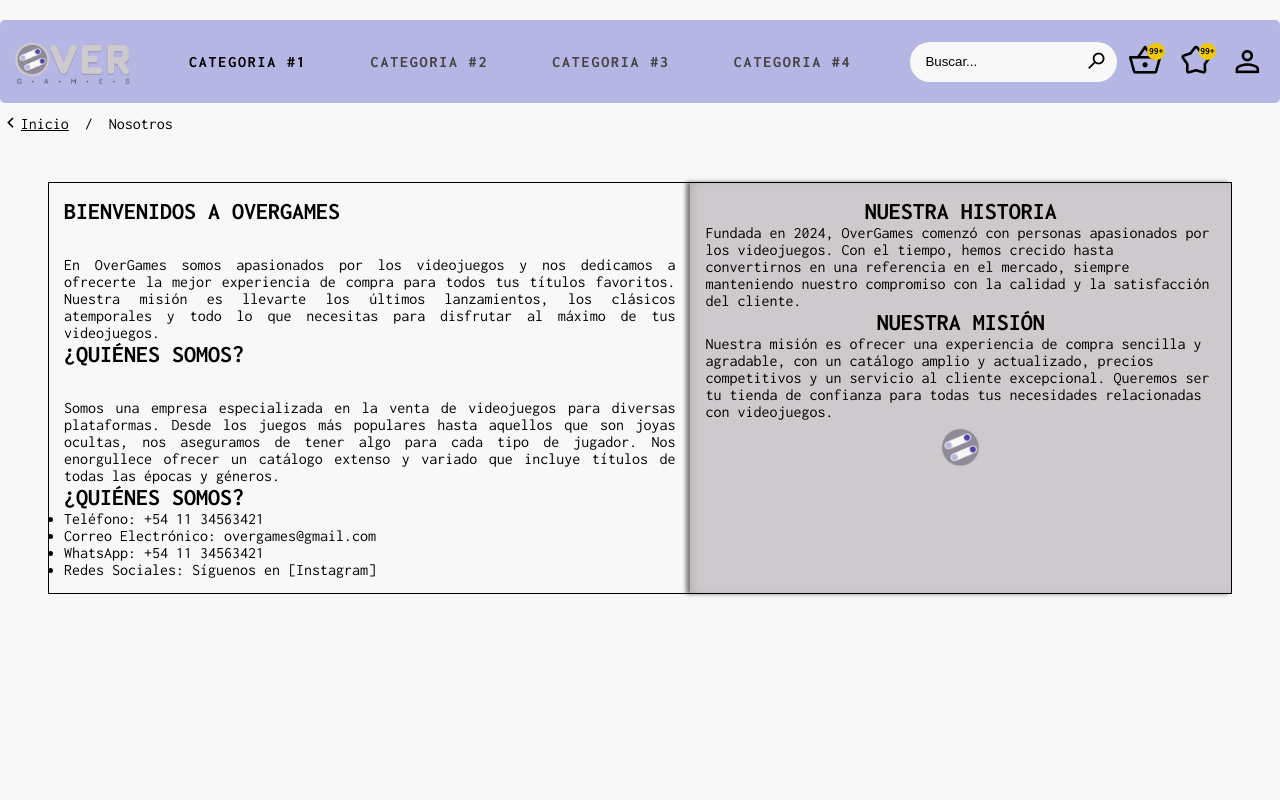
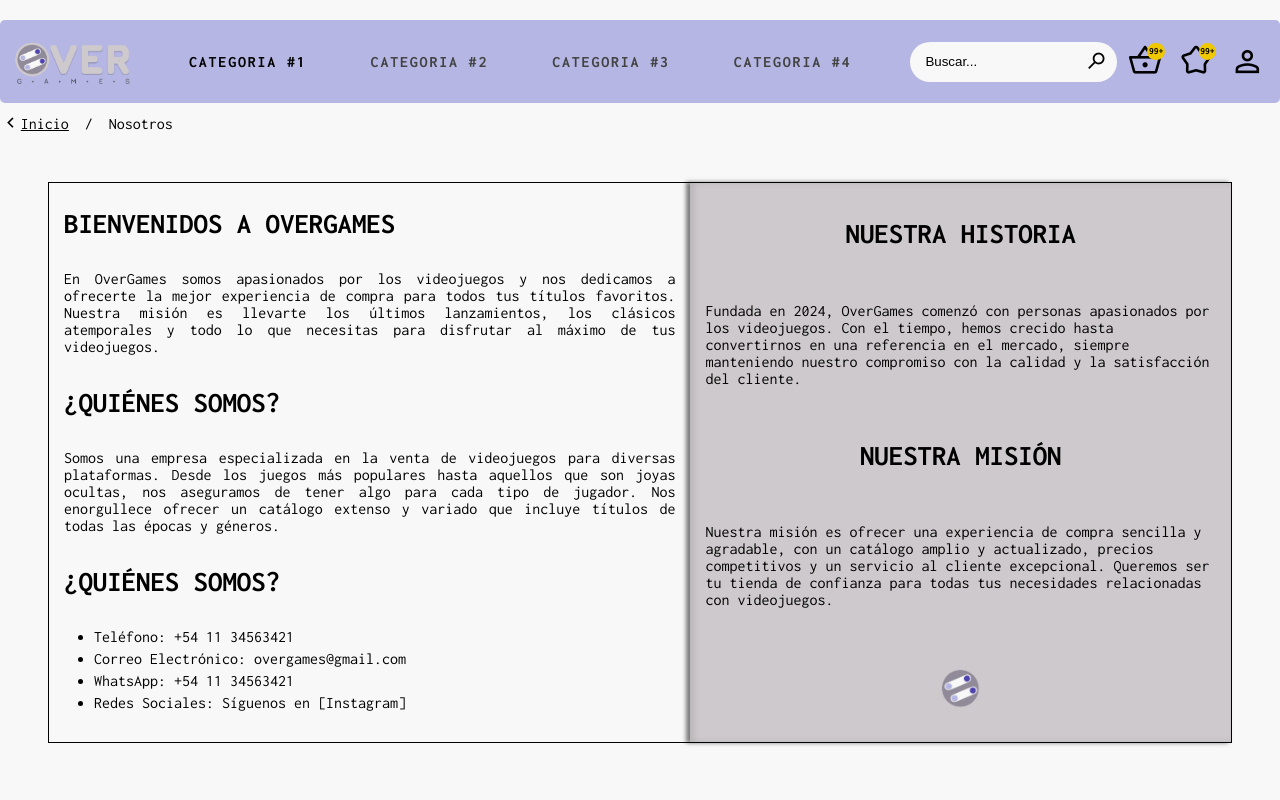
Before and after one commit to NachoGrane/Ignacio-Grane-71379-integrador-etapa1, a website built with Vite: page views/nosotros.html in a window 1280 px wide. Shown: the top 800 px of the page. Built offline with nearby package versions, Linux system fonts and the light colour scheme.

Commit message:
retoques nosotros.html

```diff
--- a/scss/pages/_nosotros.scss
+++ b/scss/pages/_nosotros.scss
@@ -30,10 +30,22 @@
 
       &-descripcion {
         text-align: justify;
+        & > h2 {
+          margin-bottom: 2rem;
+          font-size: 1.8rem;
+        }
         & > p {
+          margin-bottom: 2rem;
+          font-size: 1rem;
+        }
+        & > ul {
           margin-top: 2rem;
+          margin-bottom: 1rem;
+          padding-left: 30px;
+          & > li {
+            margin-bottom: 5px;
+          }
         }
-
       }
     }
     &-right {
@@ -41,17 +53,25 @@
       display: flex;
       flex-direction: column;
       align-items: center;
+      justify-content: space-around;
       padding: 15px;
       border: 1px solid var(--text-main);
       border-left: 0px;
       box-shadow: -4px 0px 4px 0px rgba($color: #000000, $alpha: 0.5),
         inset 4px 0px 6.2px 0px rgba($color: #000000, $alpha: 0.1);
+      & > h2 {
+        font-size: 1.8rem;
+        margin-bottom: 2rem;
+      }
+      & > p {
+        font-size: 1rem;
+        margin-bottom: 2rem
+      }
       @media (max-width: 768px) {
         & {
           border: 0px;
         }
       }
-
     }
   }
 }
--- a/views/nosotros.html
+++ b/views/nosotros.html
@@ -135,7 +135,7 @@
         <div class="nosotros__content">
           <div class="nosotros__content-left">
             <div class="nosotros__content-left-descripcion">
-              <h2>Bienvenidos a OverGames</h2>
+              <h2 class="mt-10">Bienvenidos a OverGames</h2>
               <p>
                 En OverGames somos apasionados por los videojuegos y nos
                 dedicamos a ofrecerte la mejor experiencia de compra para todos
@@ -162,7 +162,7 @@
             </div>
           </div>
           <div class="nosotros__content-right">
-            <h2>NUESTRA HISTORIA</h2>
+            <h2 class="mt-10">NUESTRA HISTORIA</h2>
             <p>
               Fundada en 2024, OverGames comenzó con personas apasionados por
               los videojuegos. Con el tiempo, hemos crecido hasta convertirnos
```
